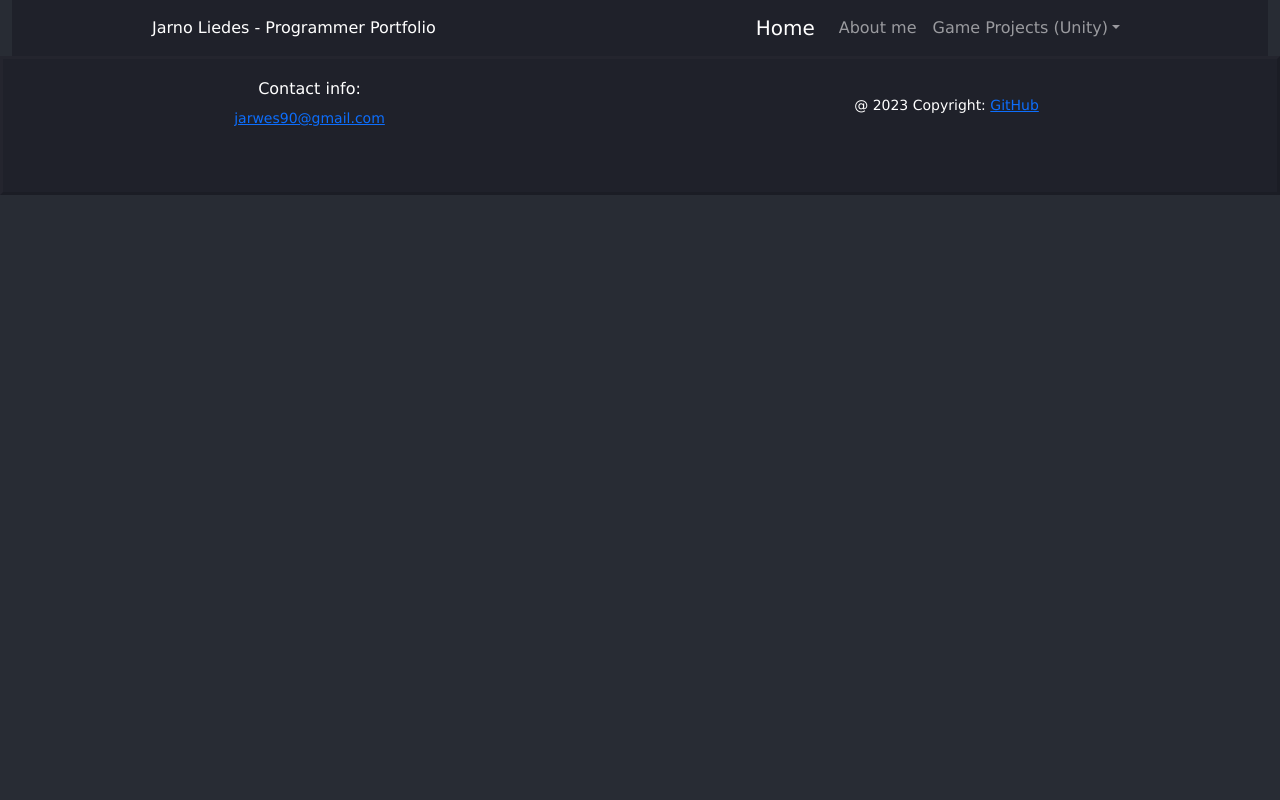
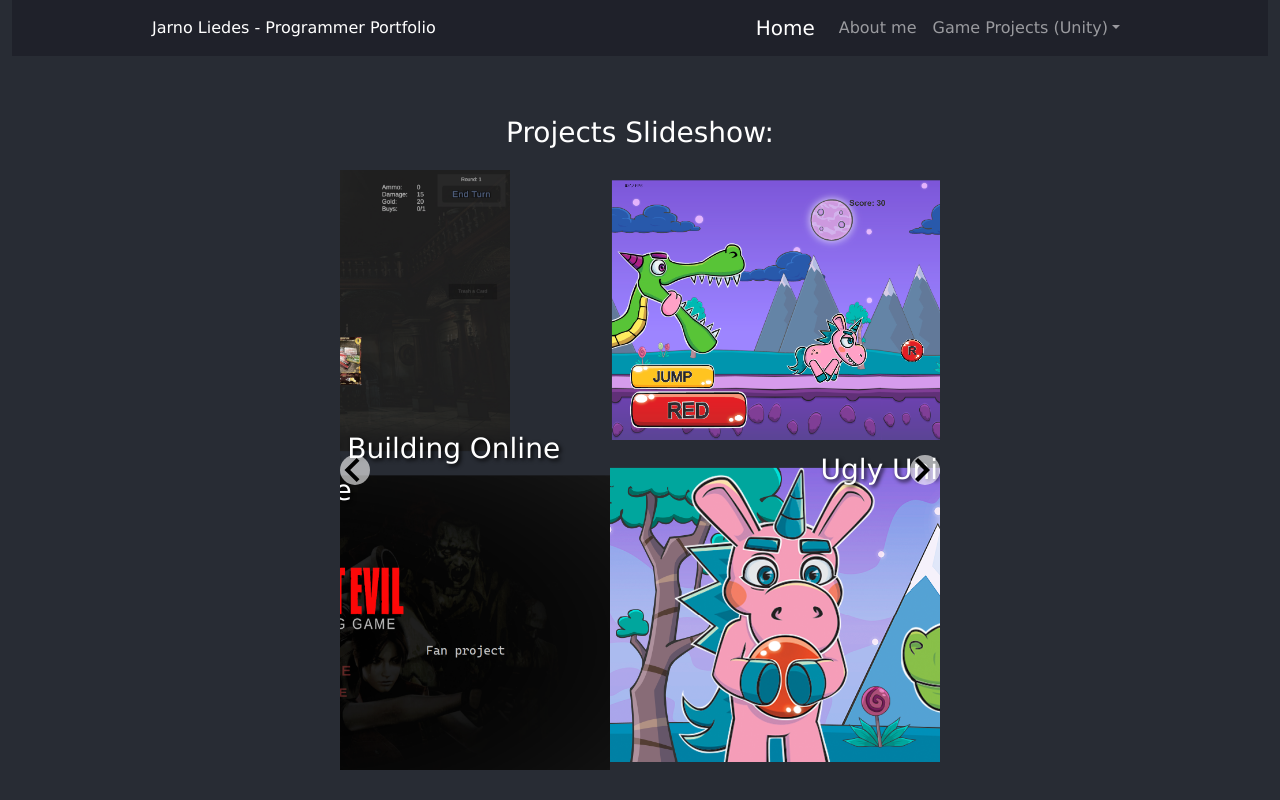
Before and after one commit to Jarwesbub/myhomepage, a React (Create React App) app: page / in a window 1280 px wide. Shown: the top 800 px of the page. Built offline with nearby package versions, Linux system fonts and the light colour scheme.

Commit message:
testing-1

```diff
--- a/src/App.js
+++ b/src/App.js
@@ -21,8 +21,8 @@ function App() {
         <NavBar />
         <Routes>
           <Route className="page-routes">
-            <Route path={"#/"} element={<FrontPage />} />
-            <Route path={"#/aboutme"} element={<AboutMe />} />
+            <Route path={"/"} element={<FrontPage />} />
+            <Route path={"/aboutme"} element={<AboutMe />} />
             <Route path={"#/residentevildbg"} element={<ReDbg />} />
             <Route path={"#/uglyunicorn"} element={<UglyUnicorn />} />
             <Route path={"#/racinggame"} element={<RacingGame />} />
--- a/src/components/NavBar.js
+++ b/src/components/NavBar.js
@@ -11,8 +11,8 @@ export default function NavBar() {
           <NavItem style={{fontSize:"16px"}}>Jarno Liedes - Programmer Portfolio</NavItem>
         </Nav>
         <Nav className="ms-auto" >
-        <Navbar.Brand href={"#/"} >Home</Navbar.Brand>
-          <Nav.Link href={"#/aboutme"}>About me</Nav.Link>
+        <Navbar.Brand href={"/"} >Home</Navbar.Brand>
+          <Nav.Link href={"/aboutme"}>About me</Nav.Link>
           <Navbar.Toggle aria-controls="navbar-normal" />
           <Navbar.Collapse>
             <NavDropdown title={"Game Projects (Unity)"} >
```
